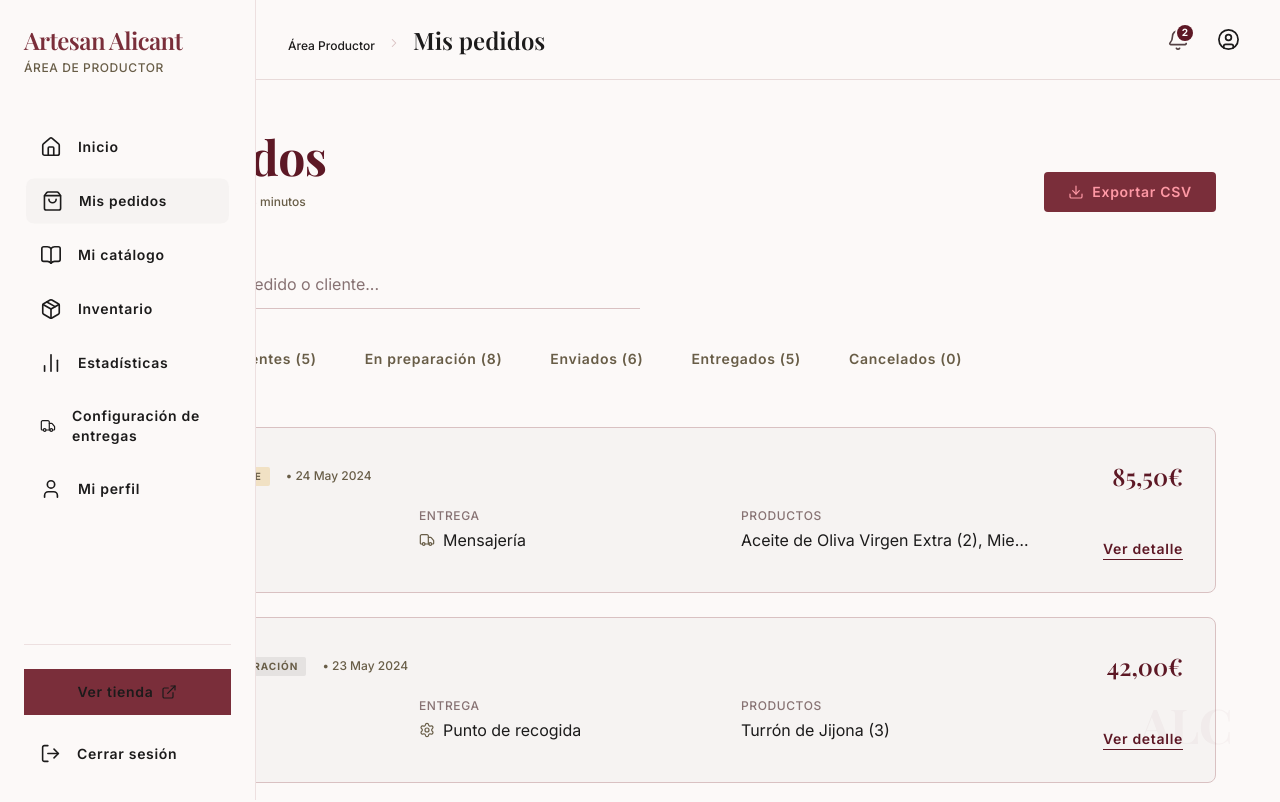
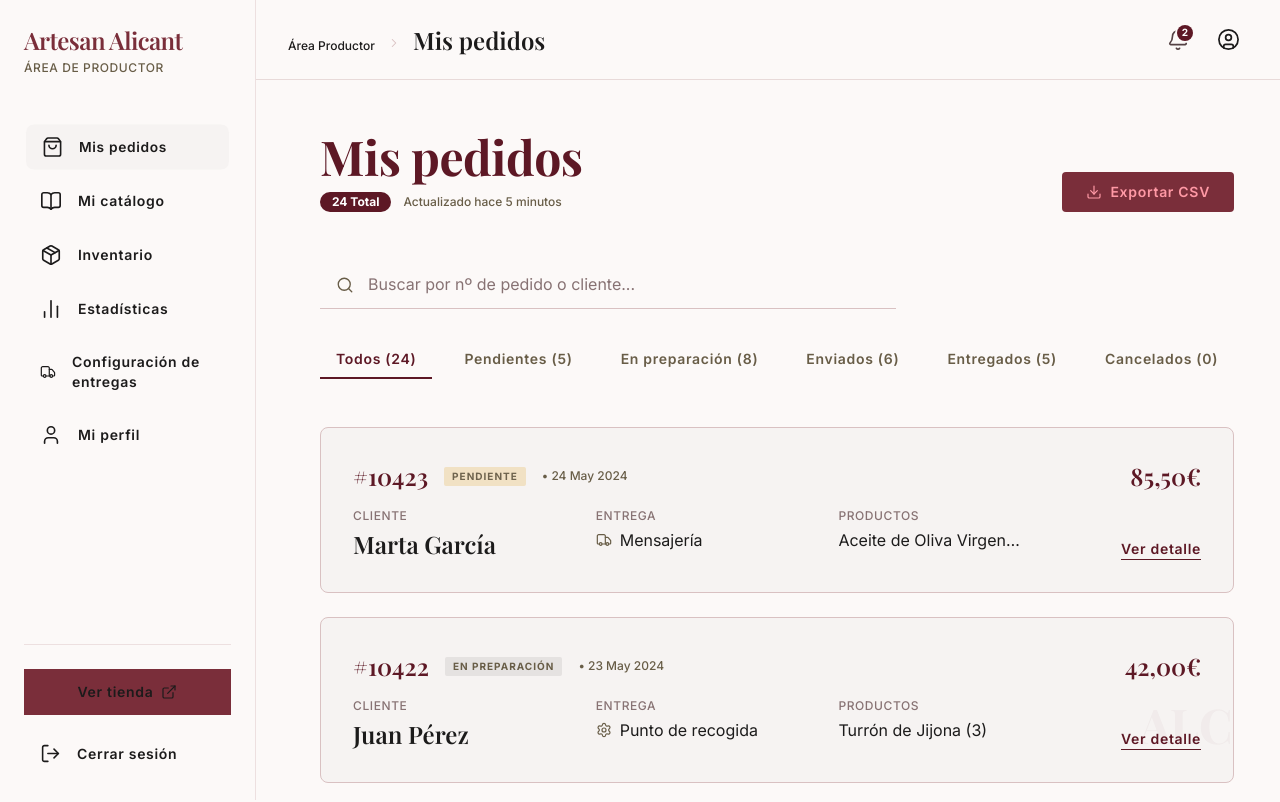
Before and after one commit to Life4Death04/mercado-artesanal-tesis, a React (Vite) app: page /productor/pedidos in a window 1280 px wide. Shown: the top 802 px of the page. Built offline with nearby package versions, Linux system fonts and the light colour scheme.

Commit message:
feat: refine DashboardLayout structure and update producer sidebar items for improved navigation

```diff
--- a/src/componentes/layout/DashboardLayout.tsx
+++ b/src/componentes/layout/DashboardLayout.tsx
@@ -8,19 +8,19 @@ export function DashboardLayout() {
   const [mobileSidebarOpen, setMobileSidebarOpen] = useState(false)
 
   return (
-    <>
+    <div className="min-h-screen bg-[var(--color-background)] text-[var(--color-on-surface)]">
       <RoleSidebar
         variant="producer"
         mobileOpen={mobileSidebarOpen}
         onMobileClose={() => setMobileSidebarOpen(false)}
       />
-      <div className="flex min-h-screen flex-col pt-20 ">
-      <AuthenticatedTopbar onMenuClick={() => setMobileSidebarOpen(true)} />
-      <main>
-      <Outlet />
-      </main>
-      <ConsumerFooter />
+      <div className="flex min-h-screen flex-col pt-20 md:pl-64">
+        <AuthenticatedTopbar onMenuClick={() => setMobileSidebarOpen(true)} />
+        <main className="flex-1">
+          <Outlet />
+        </main>
+        <ConsumerFooter />
       </div>
-    </>
+    </div>
   )
 }
--- a/src/componentes/layout/RoleSidebar.tsx
+++ b/src/componentes/layout/RoleSidebar.tsx
@@ -7,7 +7,6 @@ import {
   BookOpen,
   ExternalLink,
   Gavel,
-  Home,
   LayoutDashboard,
   LogOut,
   Package,
@@ -49,8 +48,7 @@ const consumerItems: SidebarItem[] = [
 ]
 
 const producerItems: SidebarItem[] = [
-  { label: 'Inicio', to: '/productor', icon: Home, end: true },
-  { label: 'Mis pedidos', to: '/productor/pedidos', icon: ShoppingBag },
+  { label: 'Mis pedidos', to: '/productor/pedidos', icon: ShoppingBag, end: true },
   { label: 'Mi catálogo', to: '/productor/productos', icon: BookOpen },
   { label: 'Inventario', to: '/productor/inventario', icon: Package },
   { label: 'Estadísticas', to: '/productor/estadisticas', icon: BarChart2 },
@@ -197,14 +195,14 @@ function SidebarFooter({
               window.localStorage.setItem('sidebar-owner', 'producer')
               onMobileClose?.()
             }}
-            className="text-label-md flex w-full items-center justify-center gap-2 border border-[var(--color-primary-container)] bg-[var(--color-primary-container)] px-4 py-3 text-[var(--color-on-primary)] transition-colors hover:bg-[var(--color-primary)]"
+            className="text-label-md flex w-full items-center justify-center gap-2 border border-[var(--color-primary-container)] bg-[var(--color-primary-container)] px-4 py-3 text-[var(--color-on-primary)] transition-colors hover:bg-[var(--color-primary)] hover:text-[var(--color-on-primary)]"
           >
             Ver tienda
             <ExternalLink size={16} strokeWidth={1.8} />
           </NavLink>
         ) : (
           <NavLink
-            to="/productor"
+            to="/productor/pedidos"
             onClick={() => {
               window.localStorage.setItem('sidebar-owner', 'producer')
               onMobileClose?.()
```
